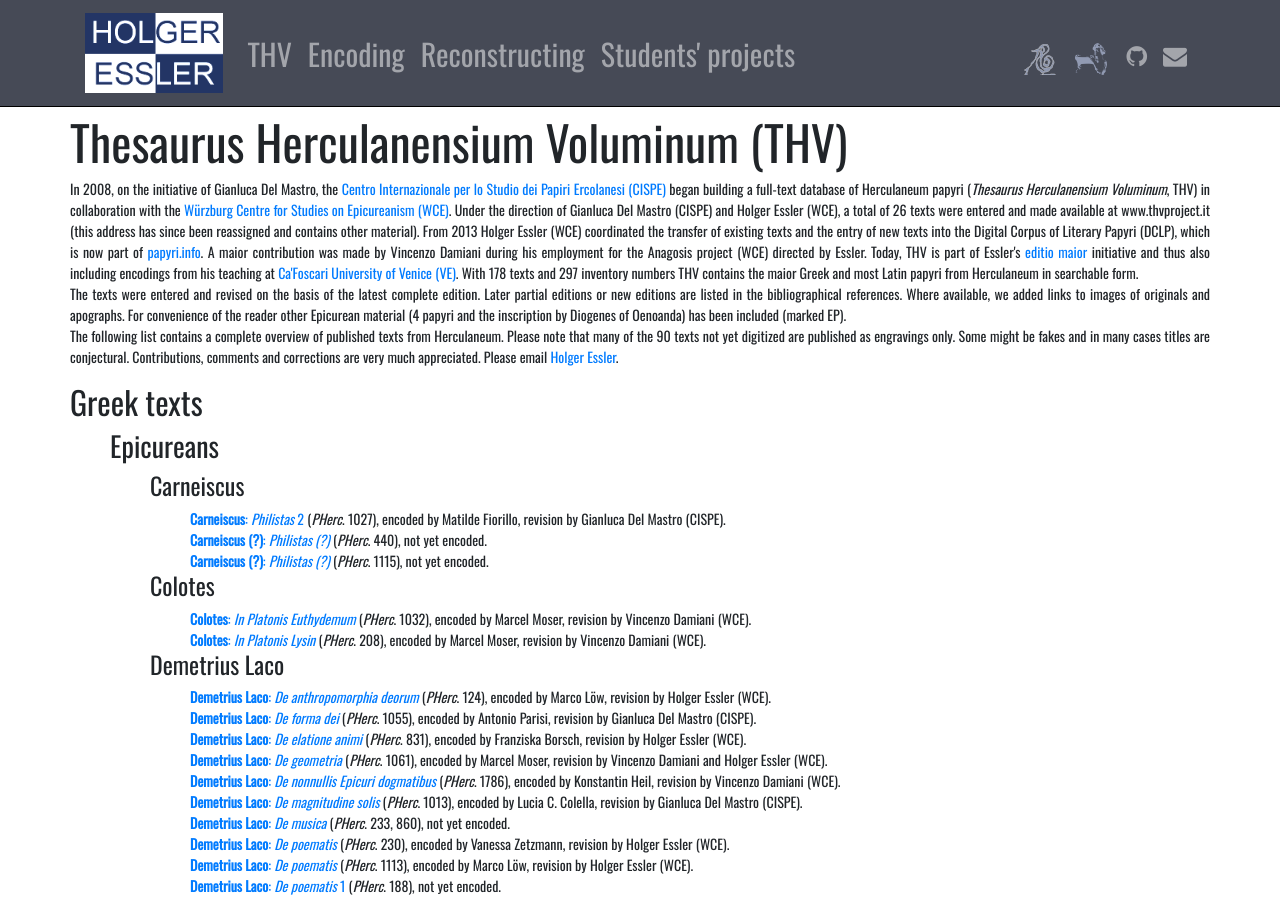
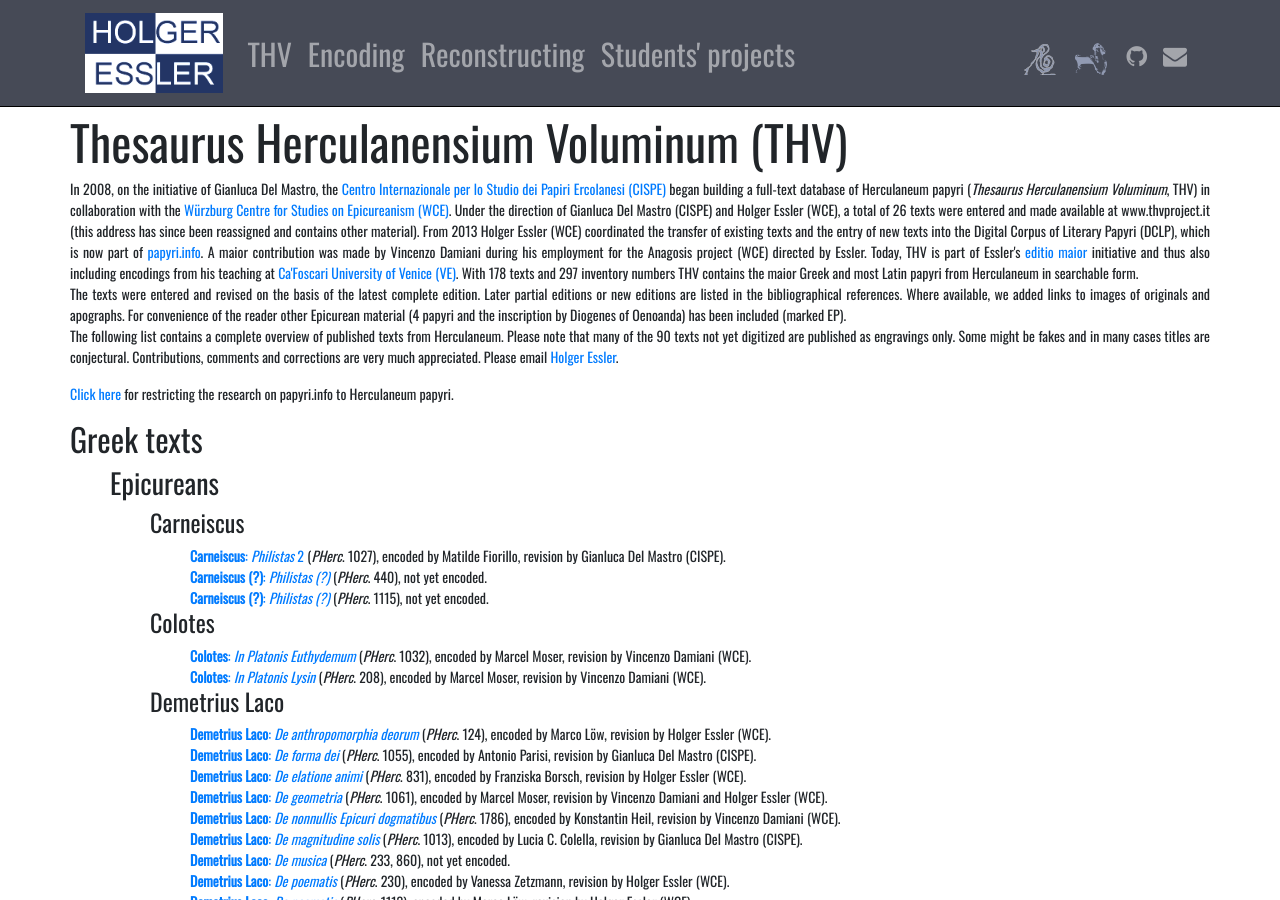
Before and after one commit to HolgerEssler/HolgerEssler.github.io, a Jekyll site: the page built from thv.html, in a window 1280 px wide and 900 px high. Built offline with Jekyll 4.4.1, drawn with Linux system fonts in a browser that asks for light colours; nearby versions of some CDN libraries.

Commit message:
Add link for search.

```diff
--- a/thv.html
+++ b/thv.html
@@ -24,6 +24,7 @@ permalink: /thv
               In 2008, on the initiative of Gianluca Del Mastro, the <a href="https://cispe.org/">Centro Internazionale per lo Studio dei Papiri Ercolanesi (CISPE)</a> began building a full-text database of Herculaneum papyri (<i>Thesaurus Herculanensium Voluminum</i>, THV) in collaboration with the <a href="https://epikur-wuerzburg.de/">W&uuml;rzburg Centre for Studies on Epicureanism (WCE)</a>. Under the direction of Gianluca Del Mastro (CISPE) and Holger Essler (WCE), a total of 26 texts were entered and made available at www.thvproject.it (this address has since been reassigned and contains other material). From 2013 Holger Essler (WCE) coordinated the transfer of existing texts and the entry of new texts into the Digital Corpus of Literary Papyri (DCLP), which is now part of <a href="https://papyri.info">papyri.info</a>. A maior contribution was made by Vincenzo Damiani during his employment for the Anagosis project (WCE) directed by Essler. Today, THV is part of  Essler's <a href="https://epikur-wuerzburg.de/aktivitaeten/editio/">editio maior</a> initiative and thus also including encodings from his teaching at <a href="https://www.unive.it/data/persone/22047005">Ca'Foscari University of Venice (VE)</a>. With 178 texts and 297 inventory numbers THV contains the maior Greek and most Latin papyri from Herculaneum in searchable form.<br/>
               The texts were entered and revised on the basis of the latest complete edition. Later partial editions or new editions are listed in the bibliographical references. Where available, we added links to images of originals and apographs. For convenience of the reader other Epicurean material (4 papyri and the inscription by Diogenes of Oenoanda) has been included (marked EP).<br/>
               The following list contains a complete overview of published texts from Herculaneum. Please note that many of the 90 texts not yet digitized are published as engravings only. Some might be fakes and in many cases titles are conjectural. Contributions, comments and corrections are very much appreciated. Please email <a href="mailto:holger.essler@gmail.com">Holger Essler</a>.
+            <p style="font-size: 14px !important;"><a href="https://papyri.info/search?STRING=(herculaneum)&amp;no_caps=on&amp;no_marks=on&amp;target=metadata&amp;DATE_MODE=LOOSE&amp;DOCS_PER_PAGE=15&amp;NOME=campania">Click here</a> for restricting the research on papyri.info to Herculaneum papyri.</p>
           </div>
           <div class="row">
             <h2>Greek texts</h2>
```
